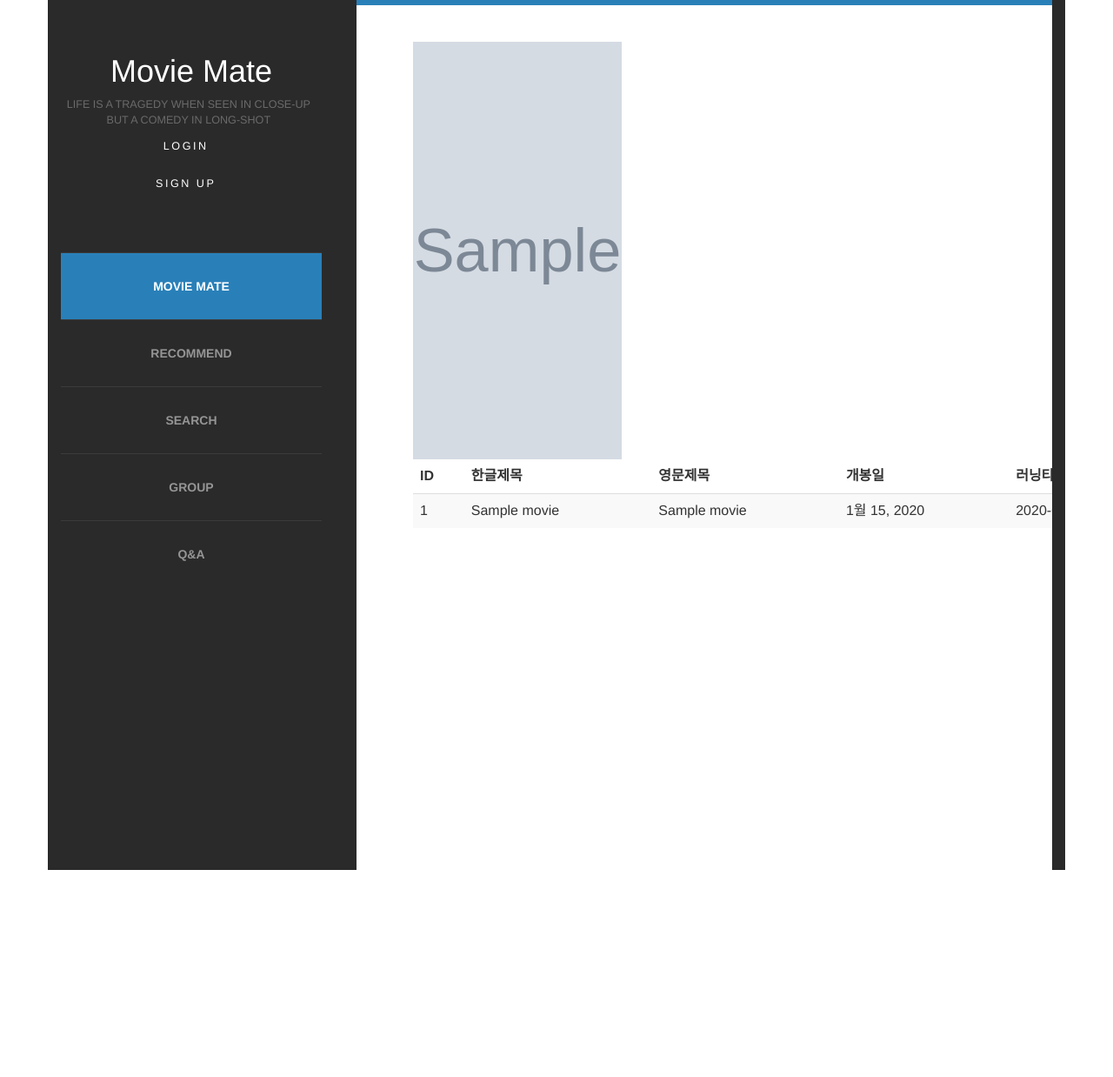
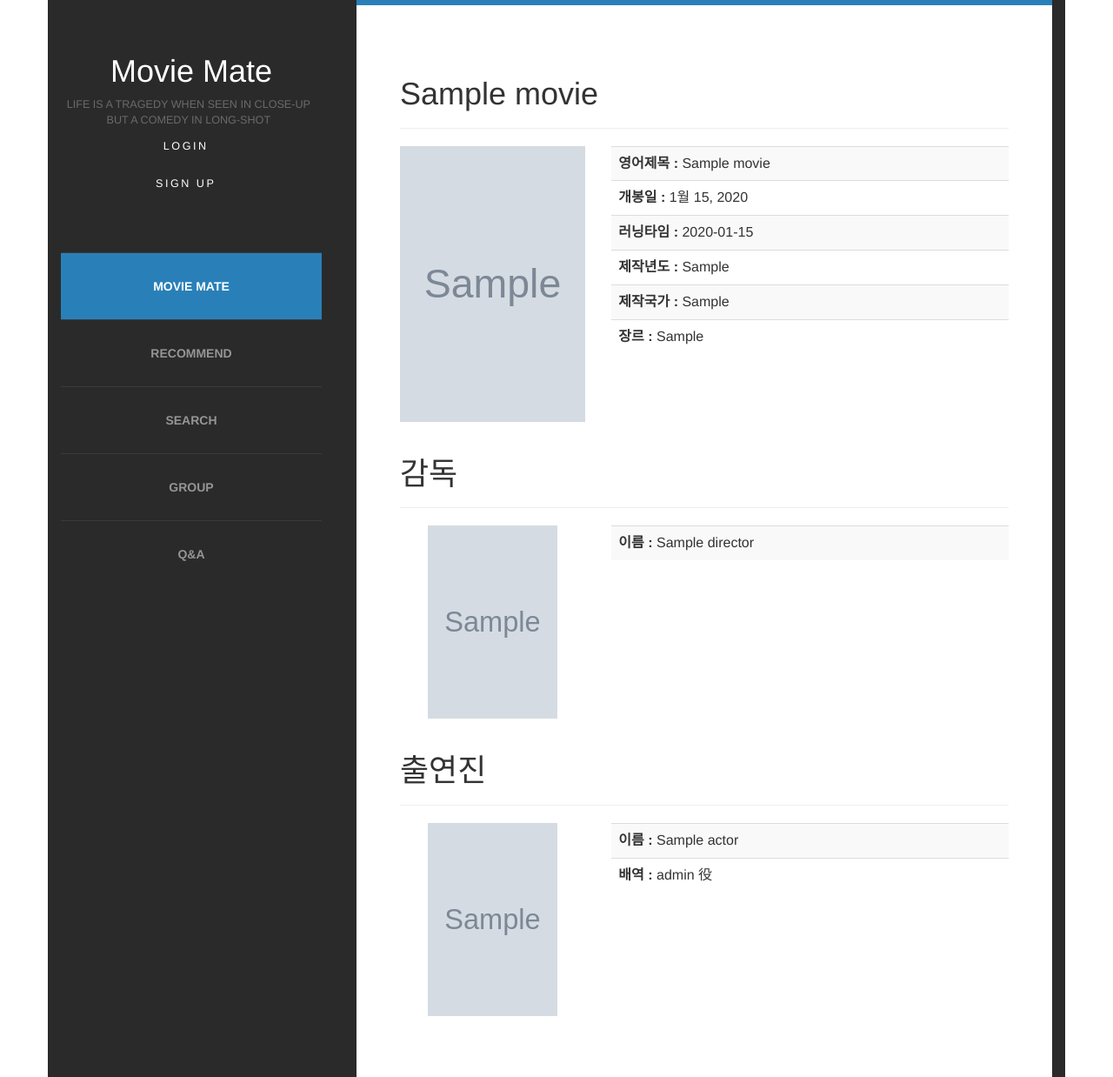
Before and after one commit to uoyssim/dbst, a Django app: page /movie_info/1/ in a window 1280 px wide. Shown: the whole page at 87% size. Before the commit the page ends 1000 px from the top, so only its background shows below. Run offline with Django 3.2, Linux system fonts and the light colour scheme; tables that the repository leaves empty hold one stand-in row (values such as "Sample post"); grey boxes marked "Sample" are stand-in pictures; some libraries are stand-ins or nearby versions.

Commit message:
영화-감독-배우 연결

```diff
--- a/blog/models.py
+++ b/blog/models.py
@@ -115,7 +115,9 @@
     class Meta:
         managed = False
         db_table = 'blog_dev'
+
 class Direct(models.Model):
+    direct_id = models.AutoField(primary_key=True)
     movie_id = models.IntegerField()
     director = models.ForeignKey('Director', models.DO_NOTHING)
 
@@ -138,6 +140,7 @@
 
 
 class Genre(models.Model):
+    genre_id = models.AutoField(primary_key=True)
     movie_id = models.IntegerField()
     genre = models.CharField(max_length=20)
 
@@ -246,6 +249,7 @@
 
 
 class Role(models.Model):
+    role_id = models.AutoField(db_column='role_id', primary_key=True)
     movie = models.ForeignKey(Movie, models.DO_NOTHING, blank=True, null=True)
     actor = models.ForeignKey(Actor, models.DO_NOTHING, blank=True, null=True)
     role = models.CharField(max_length=50, blank=True, null=True)
--- a/blog/templates/blog/movie_info.html
+++ b/blog/templates/blog/movie_info.html
@@ -2,7 +2,90 @@
 {% load staticfiles %}
 
     {% block content %}
-	<div class="container" align="left">
+	<div class="bs-docs-section">
+		<div class="row">
+			<div class="col-lg-12">
+				<div class="page-header" align="left">
+					<h1> {{movie.title_kor}} </h1>
+				</div>
+			</div>
+		</div>
+		<div class="row">
+			<div class="col-lg-4">
+				<img src={{movie.poster_url}} width = 213 height = 317>
+			</div>
+			<div class="col-lg-8">
+				<table class="table table-striped">
+					<thead></thead>
+					<tbody>
+						<tr> <td> <B> 영어제목 : </B> {{movie.title_en}}</td> </tr>
+						<tr> <td> <B> 개봉일 : </B> {{movie.playdate}}</td> </tr>
+						<tr> <td> <B> 러닝타임 : </B> {{movie.playtime}}</td> </tr>
+						<tr> <td> <B> 제작년도 : </B> {{movie.year}}</td> </tr>
+						<tr> <td> <B> 제작국가 : </B> {{movie.nation}}</td> </tr>
+						<tr> <td> <B> 장르 : </B>
+						{% for genre in genres %}
+							{{genre.genre}}
+						{% endfor %}
+						</td>
+						</tr>
+					</tbody>
+				</table>
+			</div>
+		</div>
+	</div>
+	<div class="bs-docs-section">
+		<div class="row">
+			<div class="col-lg-12">
+				<div class="page-header" align="left">
+					<h1> 감독 </h1>
+				</div>
+			</div>
+		</div>
+		{% for director in directors %}
+			<div class="row">
+				<div class="col-lg-4">
+					<a href="/director_info/{{director.director_id}}"><img src={{director.picture_url}} width = 149 height = 222> </a>
+				</div>
+				<div class="col-lg-8">
+					<table class="table table-striped">
+						<thead></thead>
+						<tbody>
+							<tr> <td> <B> 이름 : </B> {{director.name}} </td> </tr>
+						</tbody>
+					</table>
+				</div>
+			</div>
+		{% endfor %}
+	</div>
+	<div class="bs-docs-section">
+		<div class="row">
+			<div class="col-lg-12">
+				<div class="page-header" align="left">
+					<h1> 출연진 </h1>
+				</div>
+			</div>
+		</div>
+		{% for role, actor in roles_and_actors %}
+			<div class="row">
+				<div class="col-lg-4">
+					<a href="/actor_info/{{actor.actor_id}}"><img src={{actor.picture_url}} width = 149 height = 222> </a>
+				</div>
+				<div class="col-lg-8">
+					<table class="table table-striped">
+						<thead></thead>
+						<tbody>
+							<tr> <td> <B> 이름 : </B> {{actor.name}} </td> </tr>
+							<tr> <td> <B> 배역 : </B> {{role.role}} 役 </td> </tr>
+						</tbody>
+					</table>
+				</div>
+			</div>
+		{% endfor %}
+	</div>
+
+	<!--디버그 코드-->
+	<!--div class="container" align="left">
 		<table class="table table-striped">
 			<thead>
 				<tr>
@@ -28,5 +111,5 @@
 				</tr>
 			</tbody>
 		</table>
-	</div>
+	</div-->
     {% endblock %}
--- a/blog/views.py
+++ b/blog/views.py
@@ -147,16 +147,26 @@ def log_setting(request):
     return render(request, 'blog/log_setting.html', {'devs': devs})
 
 def actor_info(request, actorID):
-	temp = Actor.objects.get(pk = actorID)
-	return render(request, 'blog/actor_info.html', {'actor': temp})
+    temp = Actor.objects.get(pk = actorID)
+    roleTemp = Role.objects.filter(actor = actorID)
+    movieTemp = Movie.objects.filter(movie_id__in=roleTemp.values_list('movie',flat=True))
+    return render(request, 'blog/actor_info.html', {'actor' : temp, 'roles_and_movies':zip(roleTemp,movieTemp)})
 
 def movie_info(request, movieID):
-	temp = Movie.objects.get(pk = movieID)
-	return render(request, 'blog/movie_info.html', {'movie': temp})
+    temp = Movie.objects.get(pk = movieID)
+    genreTemp = Genre.objects.filter(movie_id = movieID)
+    directTemp = Direct.objects.filter(movie_id = movieID)
+    directorTemp = Director.objects.filter(director_id__in=directTemp.values_list('director',flat=True))
+    roleTemp = Role.objects.filter(movie = movieID)
+    actorTemp = Actor.objects.filter(actor_id__in=roleTemp.values_list('actor',flat=True))
+    return render(request, 'blog/movie_info.html', {'movie': temp, 'genres':genreTemp, 'directors':directorTemp, 'roles_and_actors':zip(roleTemp,actorTemp)})
 
 def director_info(request, directorID):
-	temp = Director.objects.get(pk = directorID)
-	return render(request, 'blog/director_info.html', {'director': temp})
+    temp = Director.objects.get(pk = directorID)
+    directTemp = Direct.objects.filter(director = directorID)
+    movieTemp = Movie.objects.filter(movie_id__in=directTemp.values_list('movie_id',flat=True))
+    #return render(request, 'blog/director_info.html', {'director': temp, 'directs_and_movies':zip(directTemp,movieTemp)})
+    return render(request, 'blog/director_info.html', {'director': temp, 'movies': movieTemp})
 
 def search(request):
 	if request.POST.get('name',None) is None :
```
Also changed, not shown: blog/templates/blog/actor_info.html (+55 -2 lines), blog/templates/blog/director_info.html (+53 -2 lines), blog/templates/blog/search.html (+9 -0 lines).
